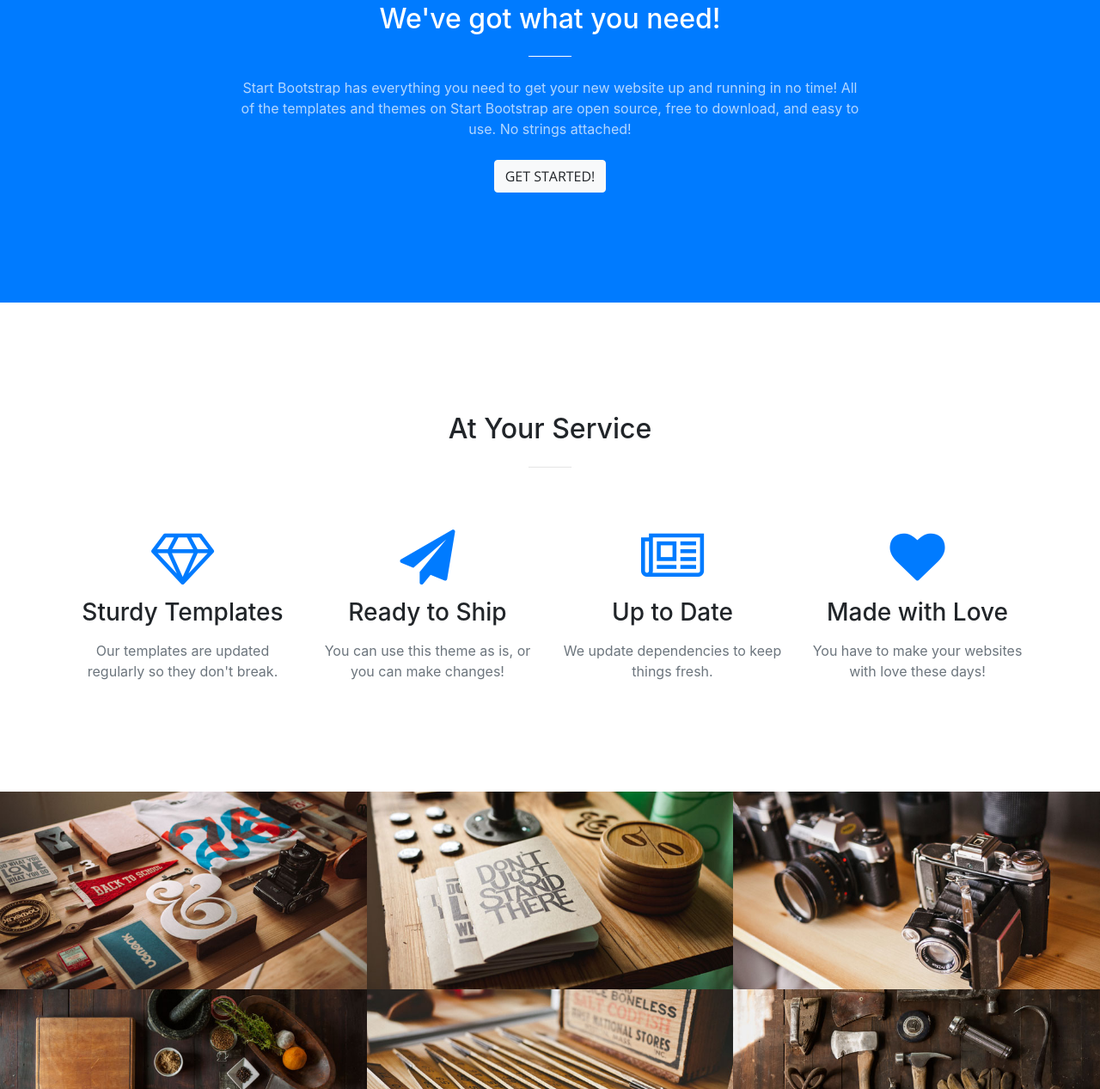
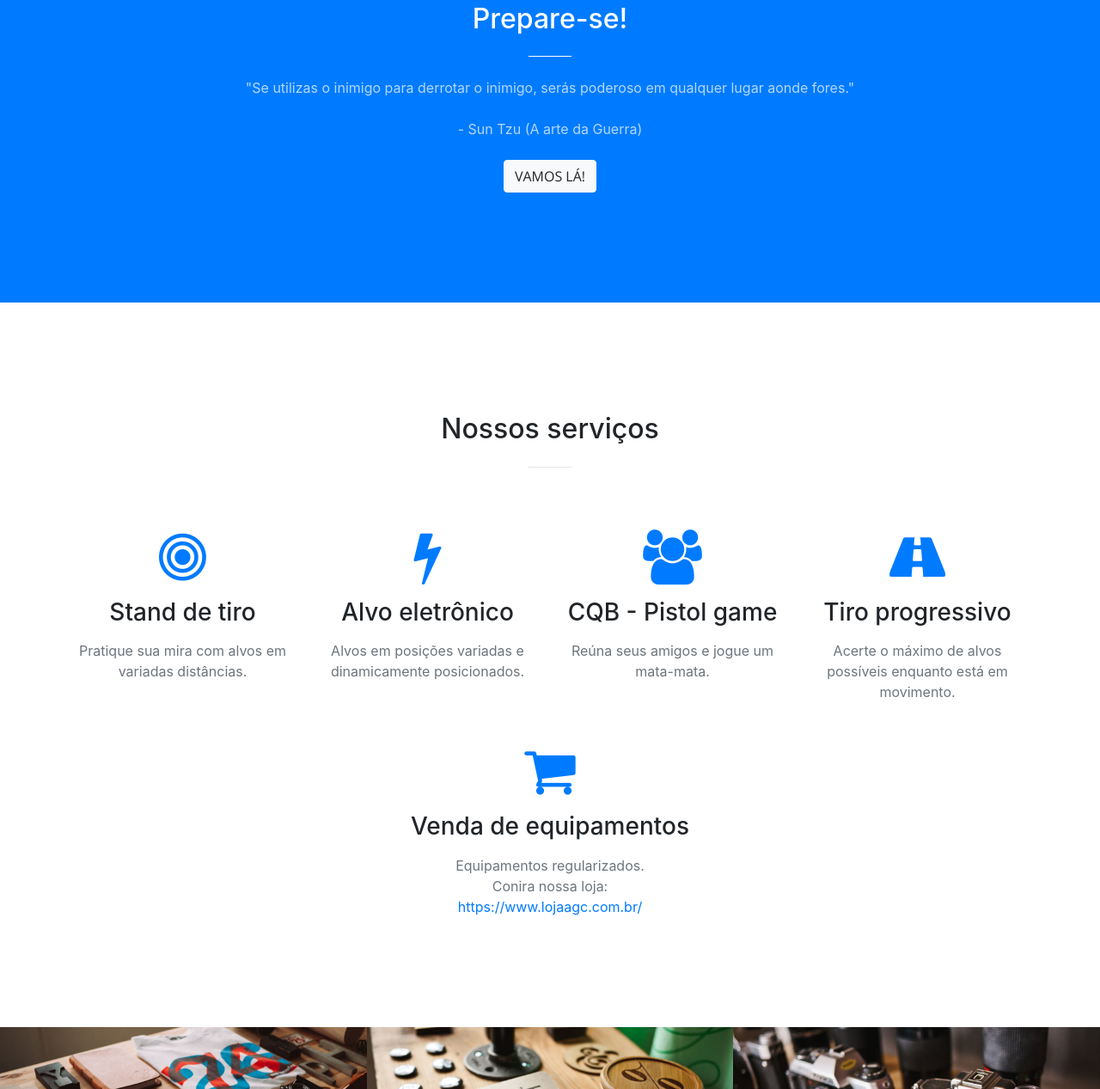
Before and after one commit to ArthurSaints/airsoft-site, a website with bundled scripts: page index.html in a window 1280 px wide. Shown: the part 925-2192 px from the top of the page at 86% size. Built offline with nearby package versions, Linux system fonts and the light colour scheme.

Commit message:
servicos pronto

```diff
--- a/index.html
+++ b/index.html
@@ -78,10 +78,10 @@
       <div class="container">
         <div class="row">
           <div class="col-lg-8 mx-auto text-center">
-            <h2 class="section-heading text-white">We've got what you need!</h2>
+            <h2 class="section-heading text-white">Prepare-se!</h2>
             <hr class="light my-4">
-            <p class="text-faded mb-4">Start Bootstrap has everything you need to get your new website up and running in no time! All of the templates and themes on Start Bootstrap are open source, free to download, and easy to use. No strings attached!</p>
-            <a class="btn btn-light btn-xl js-scroll-trigger" href="#services">Get Started!</a>
+            <p class="text-faded mb-4">"Se utilizas o inimigo para derrotar o inimigo, serás poderoso em qualquer lugar aonde fores."</br><br>- Sun Tzu (A arte da Guerra)</p>
+            <a class="btn btn-light btn-xl js-scroll-trigger" href="#services">Vamos lá!</a>
           </div>
         </div>
       </div>
@@ -91,7 +91,7 @@
       <div class="container">
         <div class="row">
           <div class="col-lg-12 text-center">
-            <h2 class="section-heading">At Your Service</h2>
+            <h2 class="section-heading">Nossos serviços</h2>
             <hr class="my-4">
           </div>
         </div>
@@ -100,30 +100,39 @@
         <div class="row">
           <div class="col-lg-3 col-md-6 text-center">
             <div class="service-box mt-5 mx-auto">
-              <i class="fa fa-4x fa-diamond text-primary mb-3 sr-icons"></i>
-              <h3 class="mb-3">Sturdy Templates</h3>
-              <p class="text-muted mb-0">Our templates are updated regularly so they don't break.</p>
+              <i class="fa fa-4x fa-bullseye text-primary mb-3 sr-icons"></i>
+              <h3 class="mb-3">Stand de tiro</h3>
+              <p class="text-muted mb-0">Pratique sua mira com alvos em variadas distâncias.</p>
             </div>
           </div>
           <div class="col-lg-3 col-md-6 text-center">
             <div class="service-box mt-5 mx-auto">
-              <i class="fa fa-4x fa-paper-plane text-primary mb-3 sr-icons"></i>
-              <h3 class="mb-3">Ready to Ship</h3>
-              <p class="text-muted mb-0">You can use this theme as is, or you can make changes!</p>
+              <i class="fa fa-4x fa-bolt text-primary mb-3 sr-icons"></i>
+              <h3 class="mb-3">Alvo eletrônico</h3>
+              <p class="text-muted mb-0">Alvos em posições variadas e dinamicamente posicionados.</p>
             </div>
           </div>
           <div class="col-lg-3 col-md-6 text-center">
             <div class="service-box mt-5 mx-auto">
-              <i class="fa fa-4x fa-newspaper-o text-primary mb-3 sr-icons"></i>
-              <h3 class="mb-3">Up to Date</h3>
-              <p class="text-muted mb-0">We update dependencies to keep things fresh.</p>
+              <i class="fa fa-4x fa-users text-primary mb-3 sr-icons"></i>
+              <h3 class="mb-3">CQB - Pistol game</h3>
+              <p class="text-muted mb-0">Reúna seus amigos e jogue um mata-mata.</p>
             </div>
           </div>
           <div class="col-lg-3 col-md-6 text-center">
             <div class="service-box mt-5 mx-auto">
-              <i class="fa fa-4x fa-heart text-primary mb-3 sr-icons"></i>
-              <h3 class="mb-3">Made with Love</h3>
-              <p class="text-muted mb-0">You have to make your websites with love these days!</p>
+              <i class="fa fa-4x fa-road text-primary mb-3 sr-icons"></i>
+              <h3 class="mb-3">Tiro progressivo</h3>
+              <p class="text-muted mb-0">Acerte o máximo de alvos possíveis enquanto está em movimento.</p>
+            </div>
+          </div>
+        </div>
+        <div class="row">
+          <div class="col-lg-12 col-md-12 text-center">
+            <div class="service-box mt-5 mx-auto">
+              <i class="fa fa-4x fa-shopping-cart text-primary mb-3 sr-icons"></i>
+              <h3 class="mb-3">Venda de equipamentos</h3>
+              <p class="text-muted mb-0">Equipamentos regularizados. </br> Conira nossa loja: </br> <a href="https://www.lojaagc.com.br/" target="blank">https://www.lojaagc.com.br/</a></p>
             </div>
           </div>
         </div>
```
